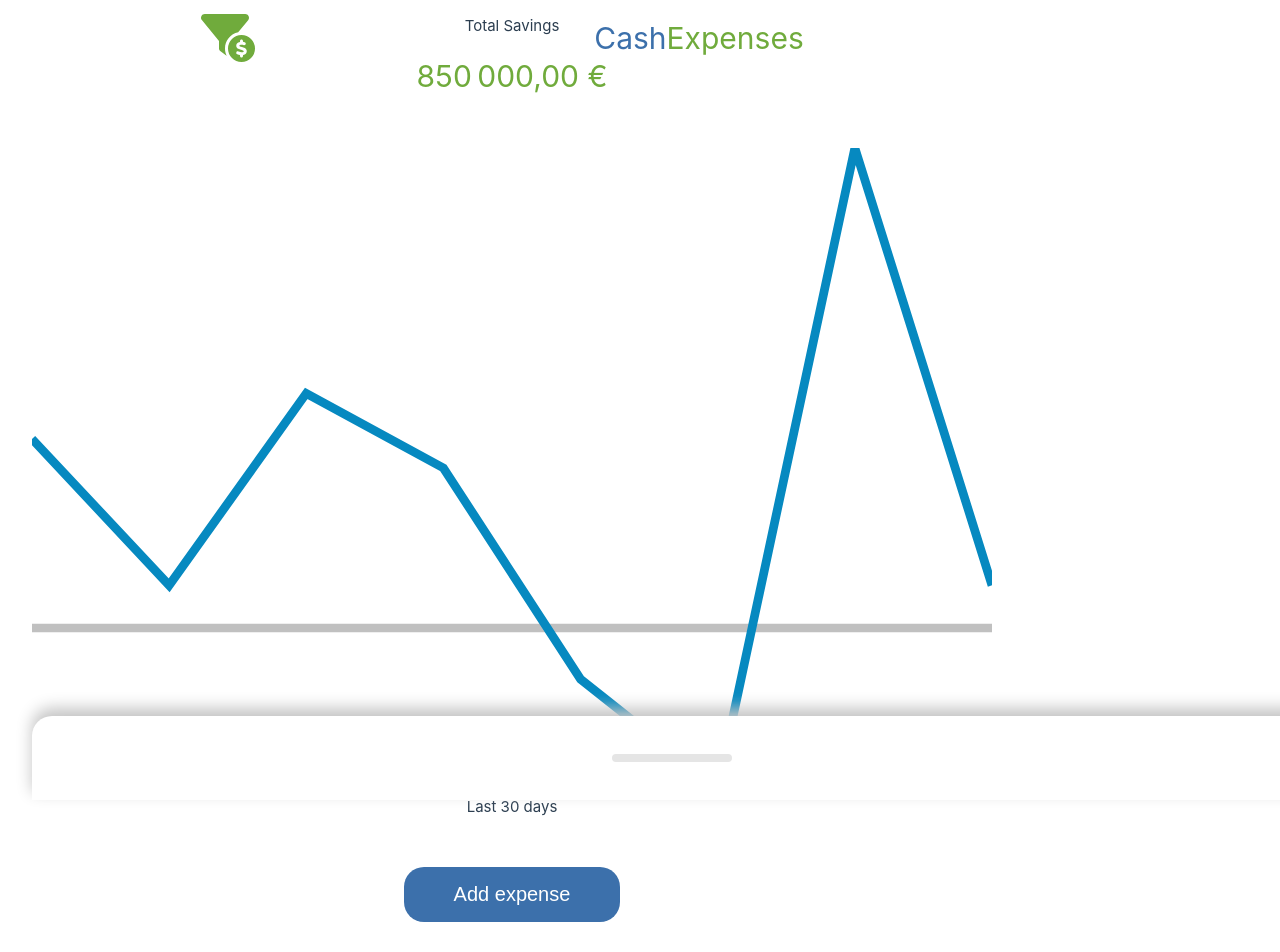
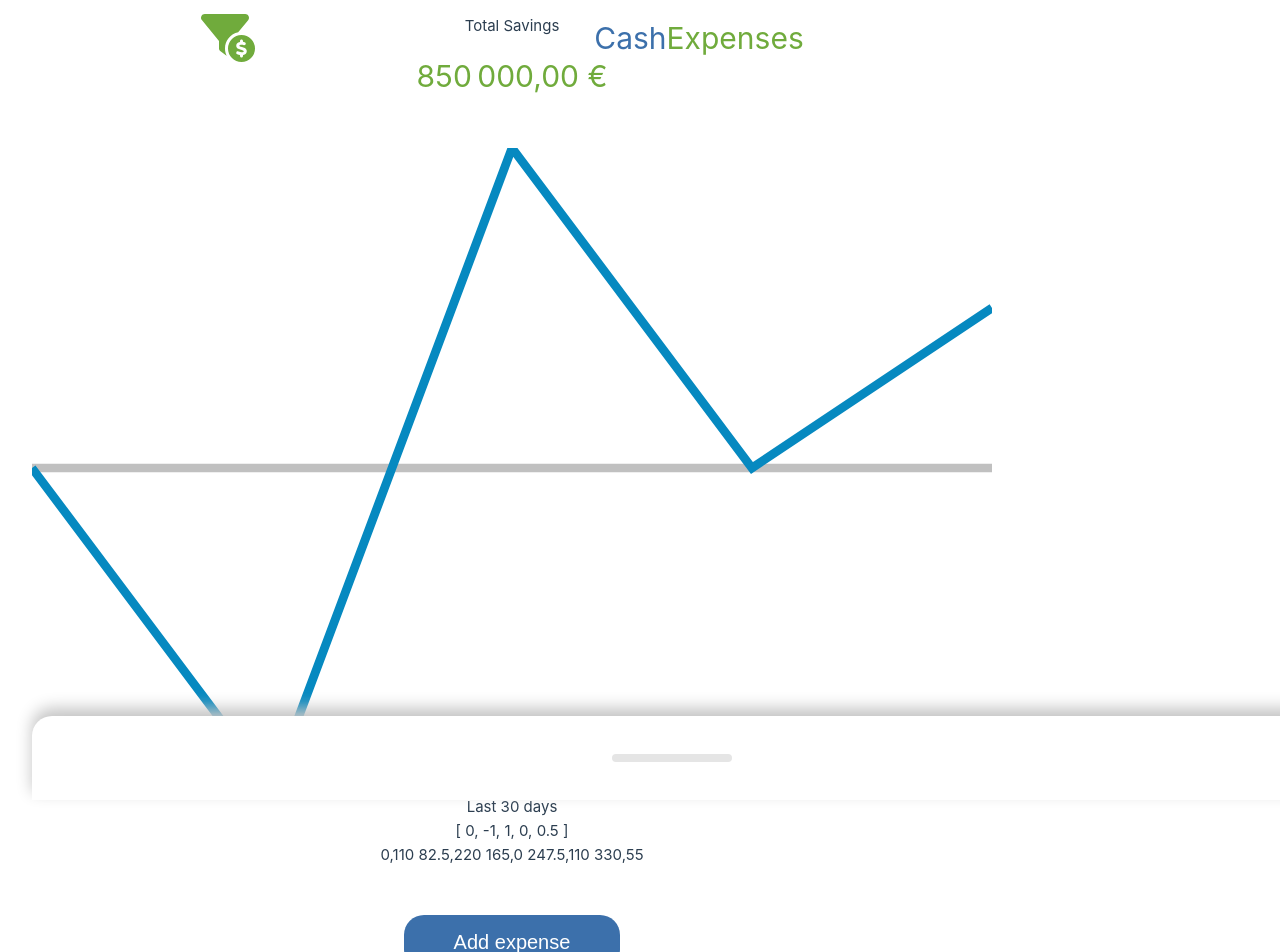
Before and after one commit to martinpercu/vue-expense-controller, a Vue app: page / in a window 1280 px wide. Shown: the top 952 px of the page. Built offline with nearby package versions, Linux system fonts and the light colour scheme.

Commit message:
some minor fixs

```diff
--- a/src/components/Home.vue
+++ b/src/components/Home.vue
@@ -10,11 +10,15 @@ const initialAmount = null;
 // const initialAmount = 548700;
 const dateChoose = "15/15/2015";
 
-const amounts = [40, 220, 150, -48, -150, 450, 40];
+// const amounts = [40, 220, 150, -48, -150, 450, 40];
 // const amounts = [40, 220, 150, -48, -150, 20];
 // const amounts = [10, -5, 12, -20];
 // const amounts = [10, 0, 12, -20, 15, 20];
 // const amounts = [10, -20];
+// const amounts = [1, -1, 1, 0];
+// const amounts = [1, -1, 1, 0, 0, 1, 0];
+const amounts = [0, -1, 1, 0, 0.5];
+
 
 
 
--- a/src/components/Resume/Graph.vue
+++ b/src/components/Resume/Graph.vue
@@ -27,16 +27,30 @@ const amountToPixels = (amount) => {
 };
 
 
+// const points = computed(() => {
+//     const total = amounts.value.length;
+//     return amounts.value.reduce((points, amount, i) => {
+//         // 330 is the total pixel width
+//         const x = (330 / total) * (i + 1);
+//         const y = amountToPixels(amount);
+//         return `${points} ${x},${y}`;
+//     },"");
+// });
+
 const points = computed(() => {
-    const total = amounts.value.length;
+    const total = amounts.value.length - 1;
+    // const initialValue = 1
     return amounts.value.reduce((points, amount, i) => {
         // 330 is the total pixel width
-        const x = (330 / total) * (i + 1);
+        const x = (330 / total) * i;
+        console.log(total, i);
         const y = amountToPixels(amount);
-        console.log(y);
+        console.log("x , y  ==> ", x, y);
         return `${points} ${x},${y}`;
-    },"0, 100");
+    },"");
 });
+
+
 
 // to draw the zero value line wi get create a const yZeroLine
 const yZeroLine = computed(() => {
@@ -118,6 +132,8 @@ const tapActiveClick = (canvas) => {
                 y2="220"/>
         </svg>
         <p>Last 30 days</p>
+        <p>{{ amounts }}</p>
+        <p>{{ points  }}</p>
     </div>
 </template>
 
```
